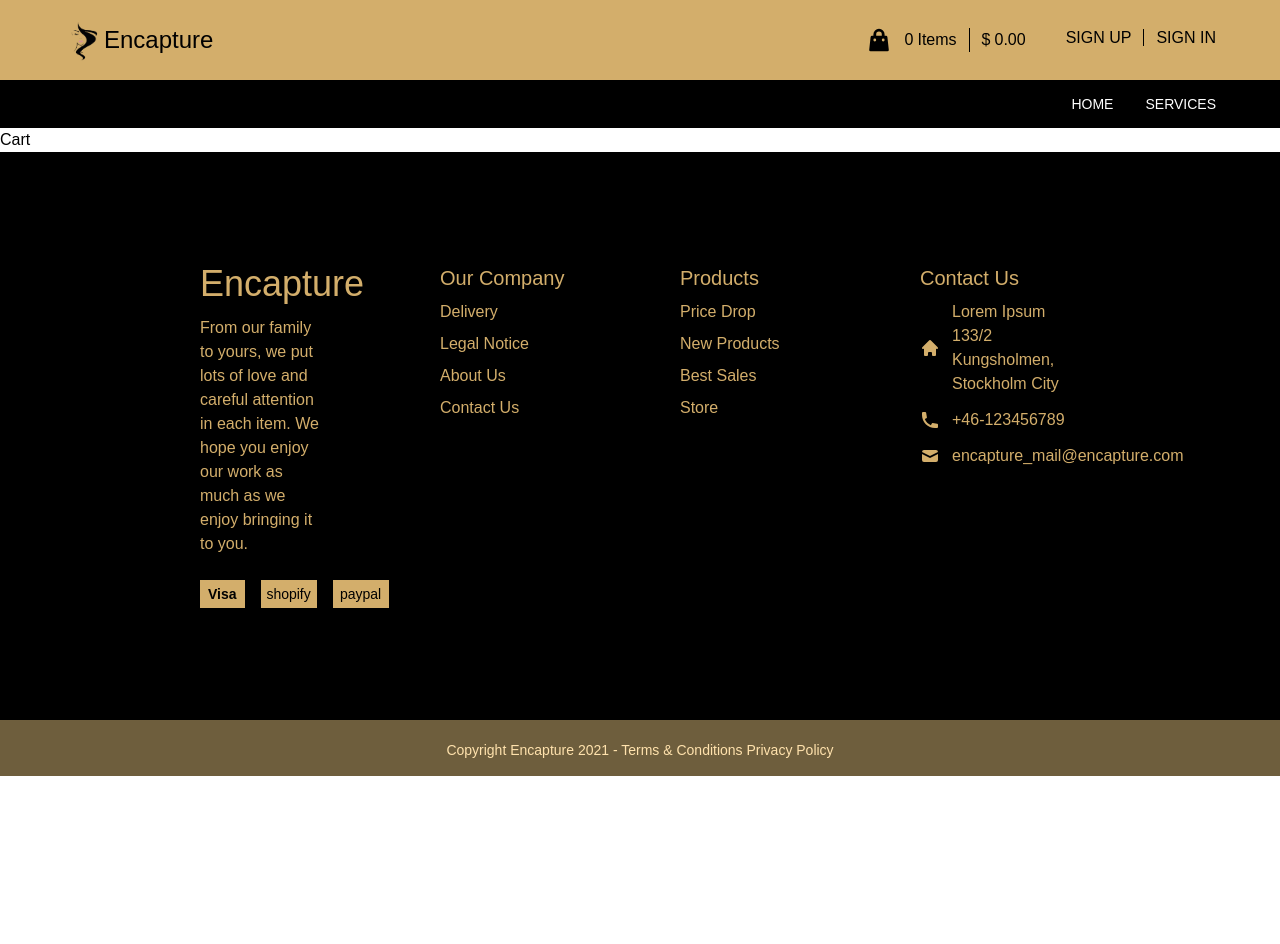
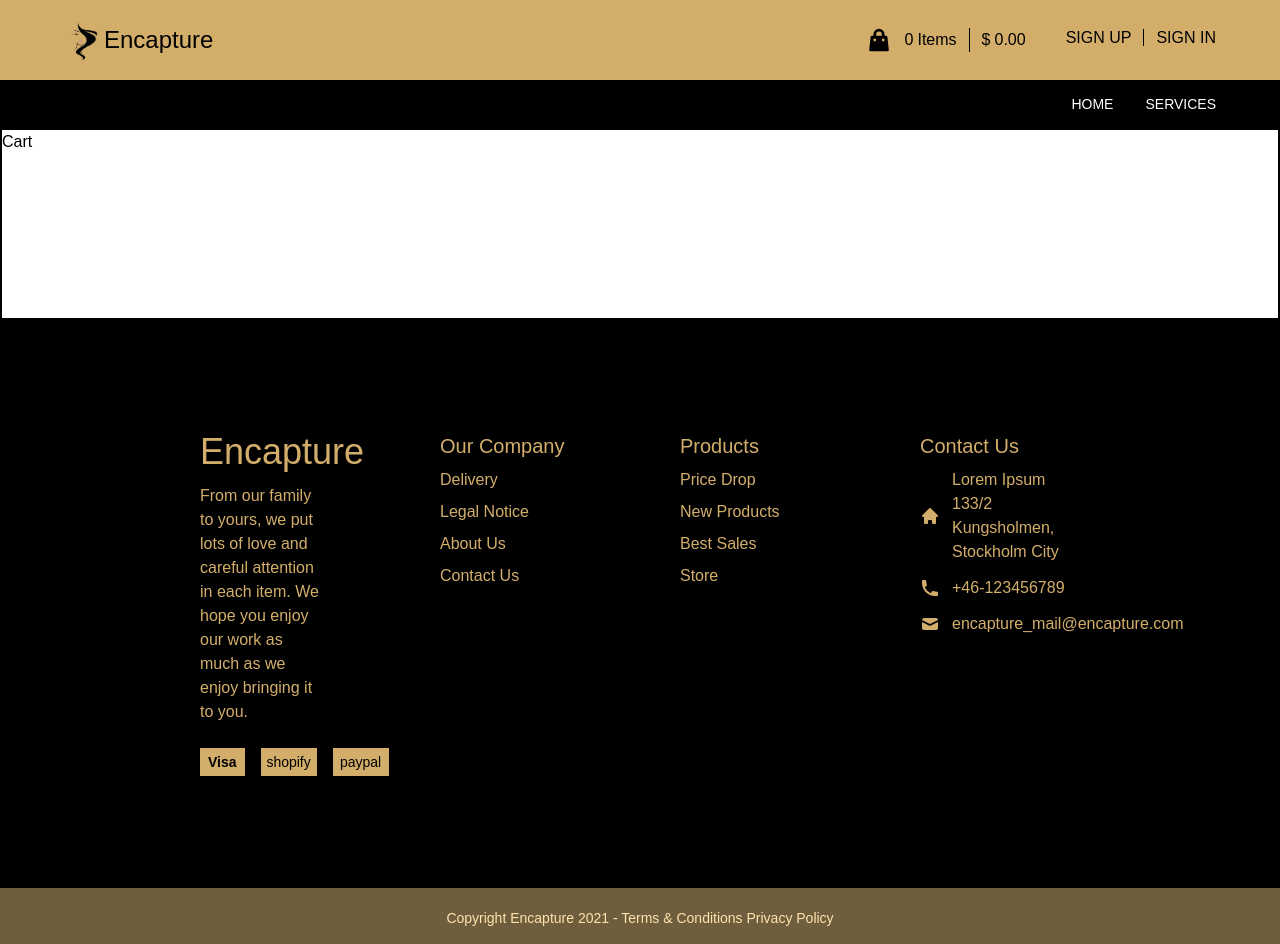
Before and after one commit to amita-roy/Appointment-booking-app-frontend, a React (Create React App) app: page /cart in a window 1280 px wide. Before the commit the page ends 800 px from the top, so only its background shows below. Built offline with nearby package versions, Linux system fonts and the light colour scheme.

Commit message:
Add minimum height to cart page

```diff
--- a/src/pages/CartPage.js
+++ b/src/pages/CartPage.js
@@ -2,7 +2,7 @@ import Cart from 'container/Cart';
 import React from 'react';
 
 const CartPage = () => (
-  <div>
+  <div className="border-2" style={{ minHeight: 'calc(100vh - 608px)' }}>
     <h1>Cart</h1>
     <Cart />
   </div>
```
